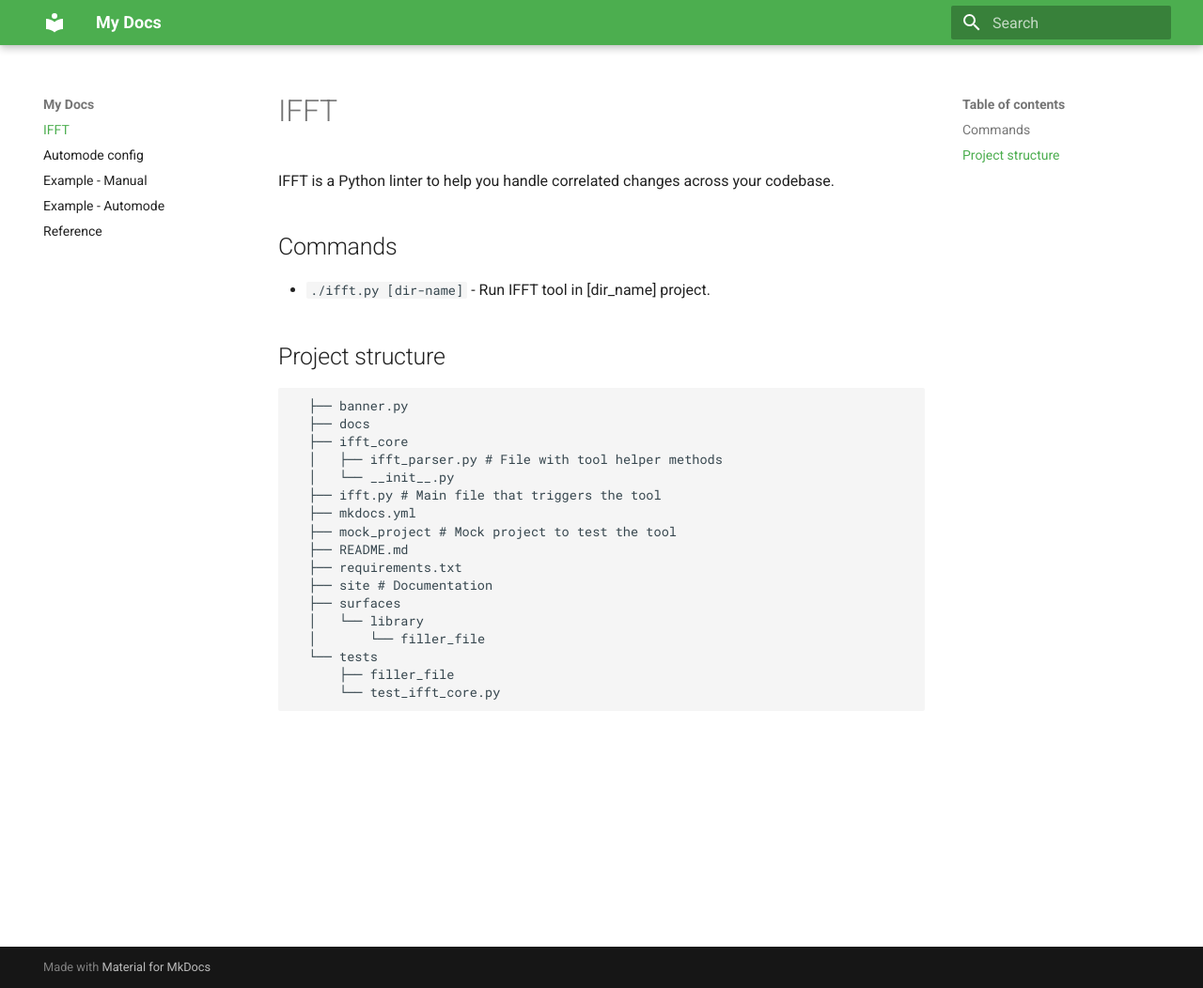
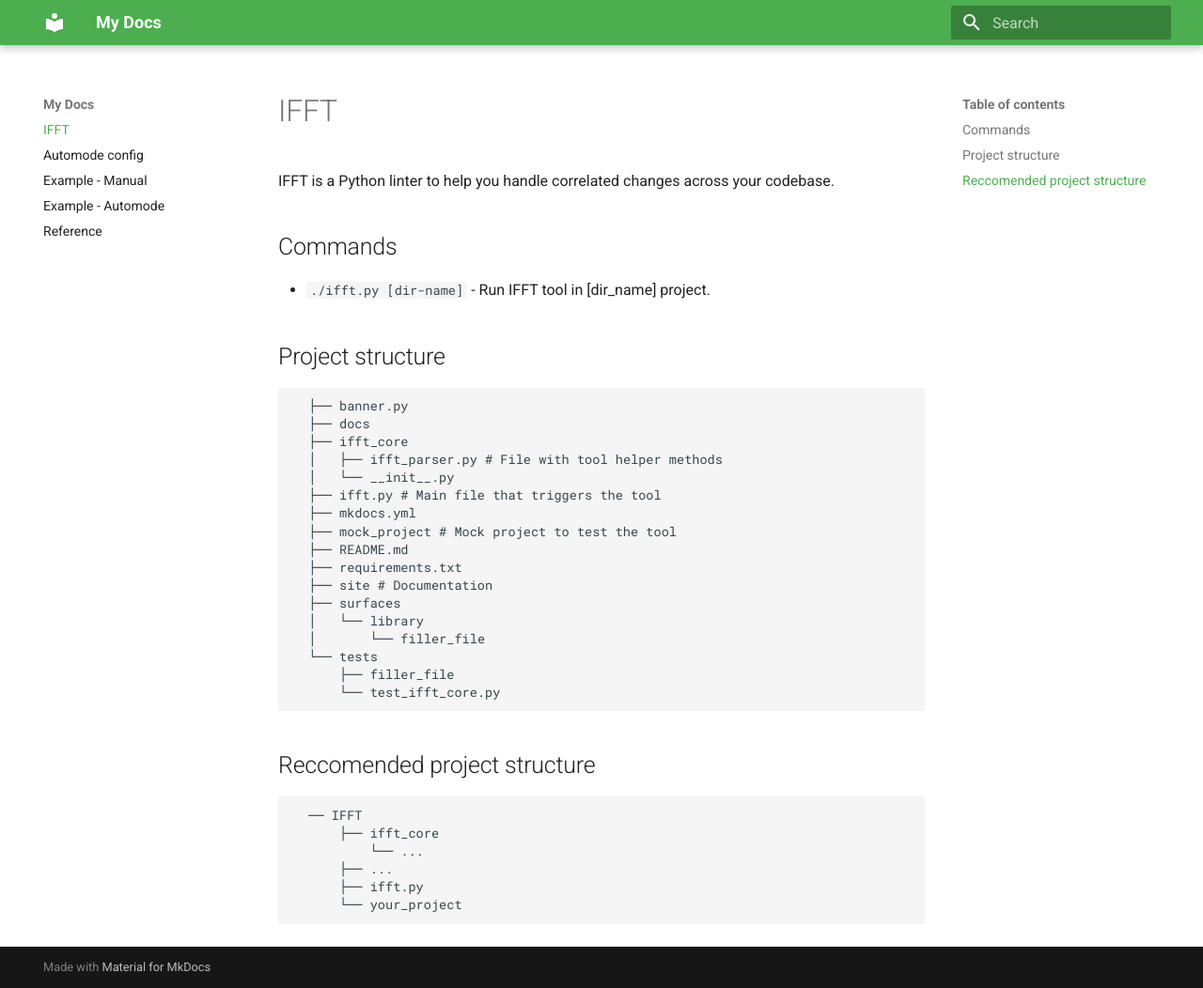
Before and after one commit to thiagosantos0/IFFT, an MkDocs documentation site: the page built from docs/index.md, in a window 1280 px wide and 1052 px high. Shown: the whole window at 94% size. Built offline with MkDocs 1.6.1 and Material for MkDocs 9.7.7, drawn with Linux system fonts in a browser that asks for light colours.

Commit message:
#docs Adding a project structure recommendation in index.md page in the docs

````diff
--- a/docs/index.md
+++ b/docs/index.md
@@ -29,3 +29,14 @@ IFFT is a Python linter to help you handle correlated changes across your codeba
       ├── filler_file
       └── test_ifft_core.py
 ```
+
+## Reccomended project structure
+
+```
+  ── IFFT
+      ├── ifft_core
+          └── ...
+      ├── ...
+      ├── ifft.py
+      └── your_project
+```
````
